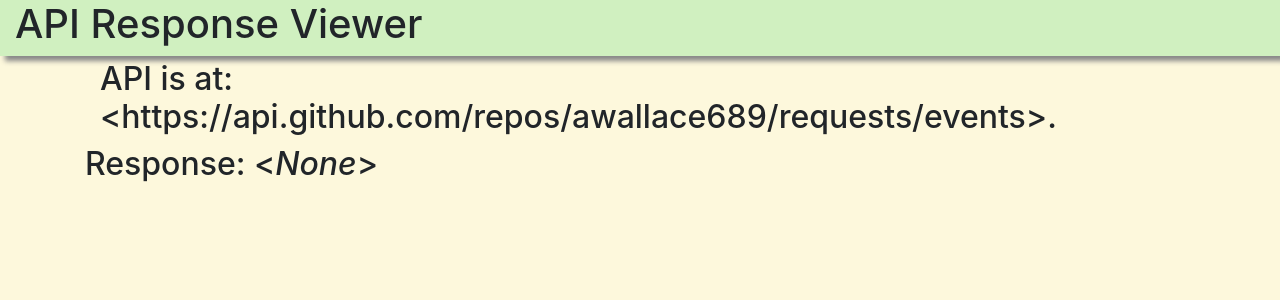
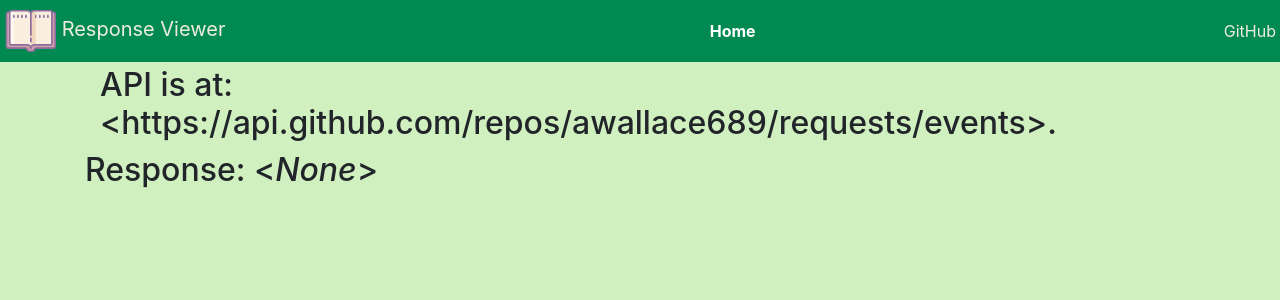
Before and after one commit to awallace689/requests, a Flask app: page /home/ in a window 1280 px wide. Shown: the top 300 px of the page. Run offline with Flask 2, Linux system fonts and the light colour scheme; data that the repository does not hold is empty; some libraries are stand-ins or nearby versions.

Commit message:
Lots of styling, need to fix header

```diff
--- a/flaskr/app.py
+++ b/flaskr/app.py
@@ -1,4 +1,4 @@
-from flask import Flask, render_template
+from flask import Flask, render_template, redirect, url_for
 from flaskr.lib.myrequests.getlib import ResponseWrapper, get
 from asyncio import run
 from timeit import timeit
@@ -7,6 +7,9 @@
 app = Flask(__name__)
 
 @app.route('/')
+def default_route():
+  return redirect(url_for('home'))
+
 @app.route('/home/')
 @app.route('/home/<url>')
 def home(url='https://api.github.com/repos/awallace689/requests/events'):
--- a/flaskr/static/home.css
+++ /dev/null
@@ -1,32 +0,0 @@
-:root {
-  --header-color: #D0F0C0;
-  --page-color: #FDF8DC;
-  --content-color: #ebcb8c;
-}
-
-.headerbar {
-  background-color: var(--header-color);
-  box-shadow: 5px 5px 5px #888888;
-}
-
-.main-page {
-  background-color: var(--page-color);
-  margin-bottom: 16px;
-  margin-top: 4px;
-}
-
-.content {
-  background-color: var(--content-color);
-  overflow-y: auto;
-  /* margin: 10px; */
-  padding: 12px;
-  max-height: 75vh;
-}
-
-.content-item {
-  margin-bottom: 16px;
-}
-
-body {
-  background-color: var(--page-color);
-}
--- /dev/null
+++ b/flaskr/static/styles/home.css
@@ -0,0 +1,57 @@
+:root {
+  --header-color: #008A51;
+  --page-color: #D0F0C0;
+  --content-color: #EFEEDE;
+}
+
+.headerbar {
+  background-color: var(--header-color);
+  /* box-shadow: 5px 5px 5px #888888; */
+  color: var(--content-color);
+  padding: 0px 4px
+}
+
+.main-page {
+  background-color: var(--page-color);
+  margin-top: 4px;
+}
+
+.content {
+  background-color: var(--content-color);
+  overflow-y: auto;
+  /* margin: 10px; */
+  padding: 12px;
+  margin-bottom: 16px;
+  max-height: 75vh;
+}
+
+.content-item {
+  margin-bottom: 16px;
+}
+
+body {
+  background-color: var(--page-color);
+  /* color: white; */
+}
+
+body a {
+  color: var(--content-color);
+}
+
+.active {
+  color: white;
+  font-weight: bold;
+}
+
+body a:hover {
+  color: white;
+}
+
+.navbar-el {
+  margin-right: 8px;
+  text-align: middle;
+}
+
+#navbar-icon {
+  height: 52px;
+}
--- a/flaskr/templates/home.html
+++ b/flaskr/templates/home.html
@@ -9,18 +9,23 @@
   <!-- Bootstrap CSS -->
   <link rel="stylesheet" href="https://maxcdn.bootstrapcdn.com/bootstrap/4.0.0/css/bootstrap.min.css"
     integrity="sha384-Gn5384xqQ1aoWXA+058RXPxPg6fy4IWvTNh0E263XmFcJlSAwiGgFAW/dAiS6JXm" crossorigin="anonymous">
-  <link rel="stylesheet" type="text/css" href="{{ url_for('static',filename='home.css') }}">
+  <link rel="stylesheet" type="text/css" href="{{ url_for('static',filename='styles/home.css') }}">
   <title>API Response Viewer</title>
 </head>
 
 <body>
-  <div class="container-fluid headerbar sticky-top">
-    <div class="row">
-      <div class="col">
-        <h1>API Response Viewer</h1>
-      </div>
-    </div>
-  </div>
+  <nav class="container-fluid navbar headerbar sticky-top">
+    <a class="navbar-brand" href="{{url_for('home')}}">
+      <img id="navbar-icon" src="{{url_for('static', filename='assets/icons8-open-book-64.png')}}" />
+      Response Viewer
+    </a>
+    <a class="navbar-text {{'active' if request.path == '/home/'}}" href="{{url_for('home')}}">
+      Home
+    </a>
+    <a class="navbar-text" href="https://www.github.com/awallace689/requests">
+      GitHub
+    </a>
+  </nav>
 
   <div class="container">
     <div class="col main-page">
@@ -33,7 +38,6 @@
       {% endif %}
 
       <div class="row">
-
         {% if source %}
           <div class="col">
             <h3>Full Response {% if is_list %}({{source | length}}){% else %}(1){% endif %}:</h3>
@@ -63,9 +67,13 @@
         {% else %}
           <h2>Response: &lt<i>None</i>&gt</h2>
         {% endif %}
+      </div>
 
     </div>
   </div>
+
+  <div class="container-fluid">
+
   </div>
 
   <script src="https://code.jquery.com/jquery-3.2.1.slim.min.js"
```
Also changed, not shown: flaskr/static/assets/icons8-literature-50.png (added), flaskr/static/assets/icons8-open-book-64.png (added). Lines whose indentation alone changed are shown as unchanged.
